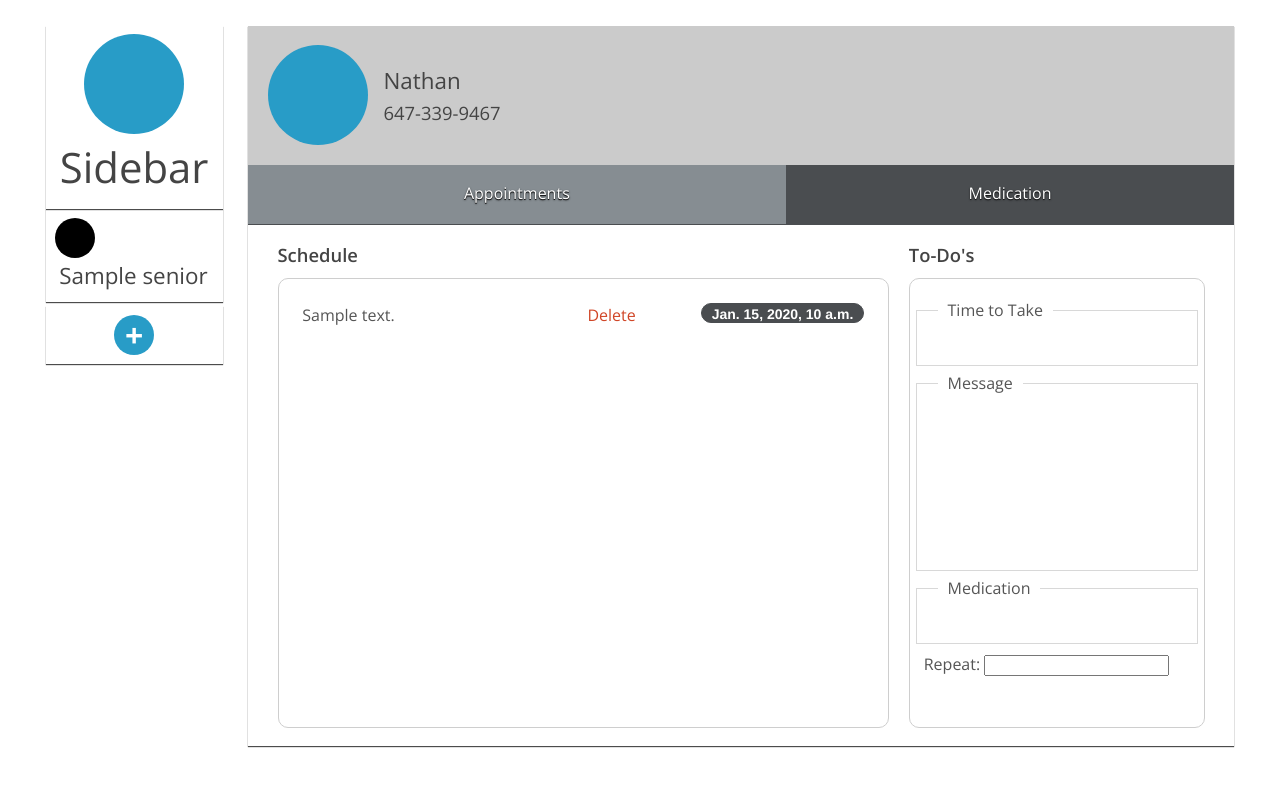
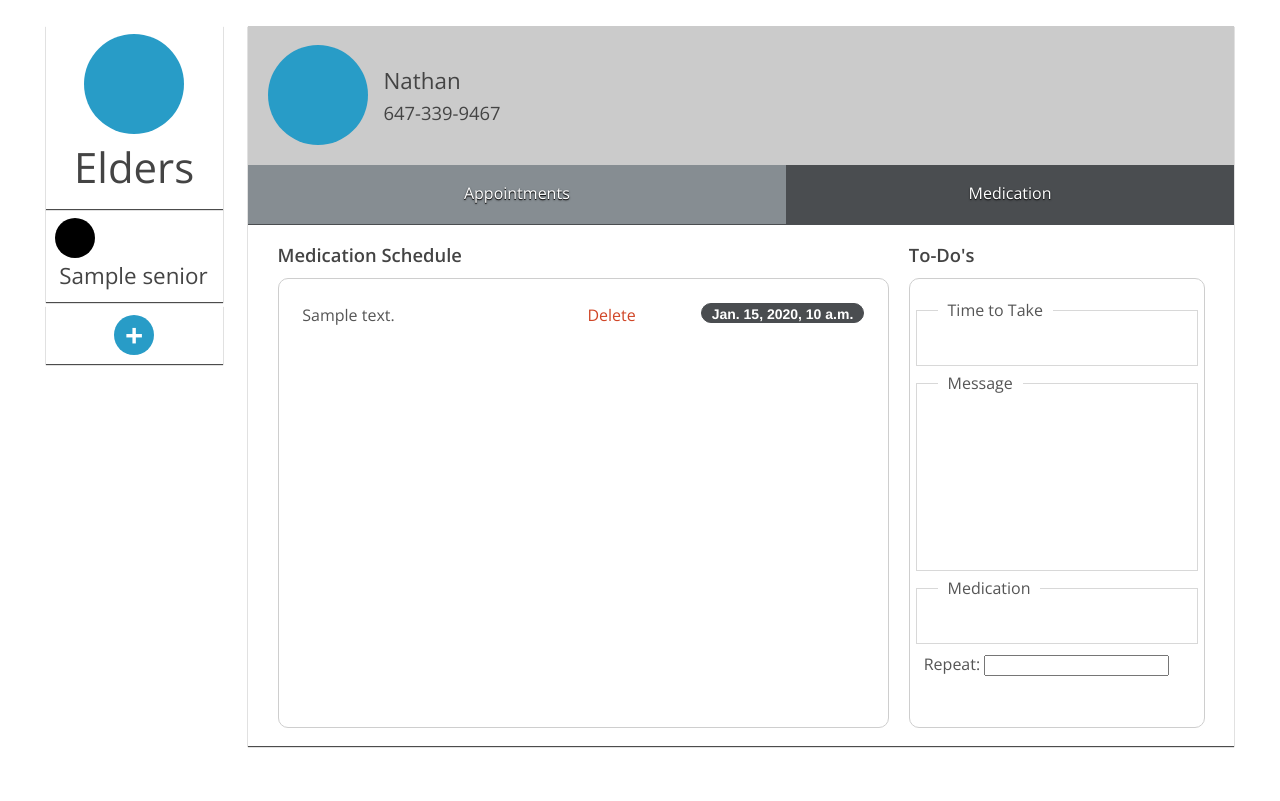
Before and after one commit to arvinx/teamcoco, a Django app: template TeamCoco/remindr/templates/remindr/index.html in a window 1280 px wide. Shown: the top 801 px of the page. Run offline with Django 3.2, Linux system fonts and the light colour scheme; the template is opened without the code that fills it: most values are stand-ins (such as "Sample title", 1, 10 or a date in 2020); form fields are guessed from the names that the template uses; some libraries are stand-ins or nearby versions.

Commit message:
minor changes

```diff
--- a/TeamCoco/remindr/static/css/style.css
+++ b/TeamCoco/remindr/static/css/style.css
@@ -162,7 +162,7 @@ body .row {
 
 .listContainer .listGroup {
 	margin: 1%;
-	height: 315px;
+	height: 400px;
 	overflow-y: auto;
 }
 .listContainer .listGroup li {
--- a/TeamCoco/remindr/templates/remindr/index.html
+++ b/TeamCoco/remindr/templates/remindr/index.html
@@ -34,7 +34,7 @@
 				<div class="contactHero">
 					<div class="contactItem nohover">
 						<div class="contactPhoto hero"></div>
-						<h2>Sidebar</h2>
+						<h2>Elders</h2>
 					</div>
 				</div>
 				<ul id="contactList">
@@ -89,7 +89,7 @@
 						<div class="row">
 						<div class="eight columns">
 							<div class="listHeading">
-								<h4>Schedule</h4>
+								<h4>Medication Schedule</h4>
 							</div>
 							<div class="listContainer" id="scheduleList">
 							<ul class="listGroup">
```
Also changed, not shown: TeamCoco/db.sqlite3.
